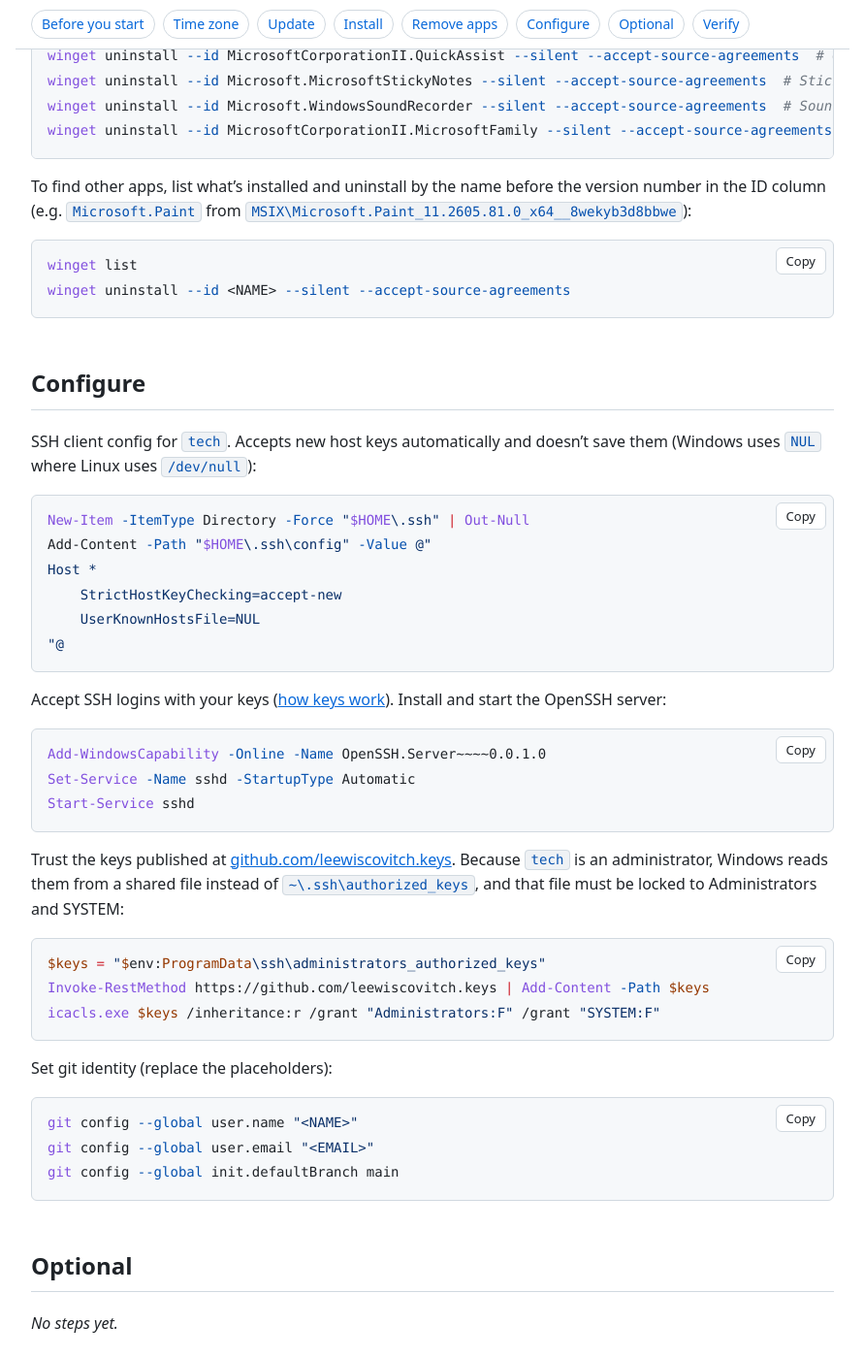
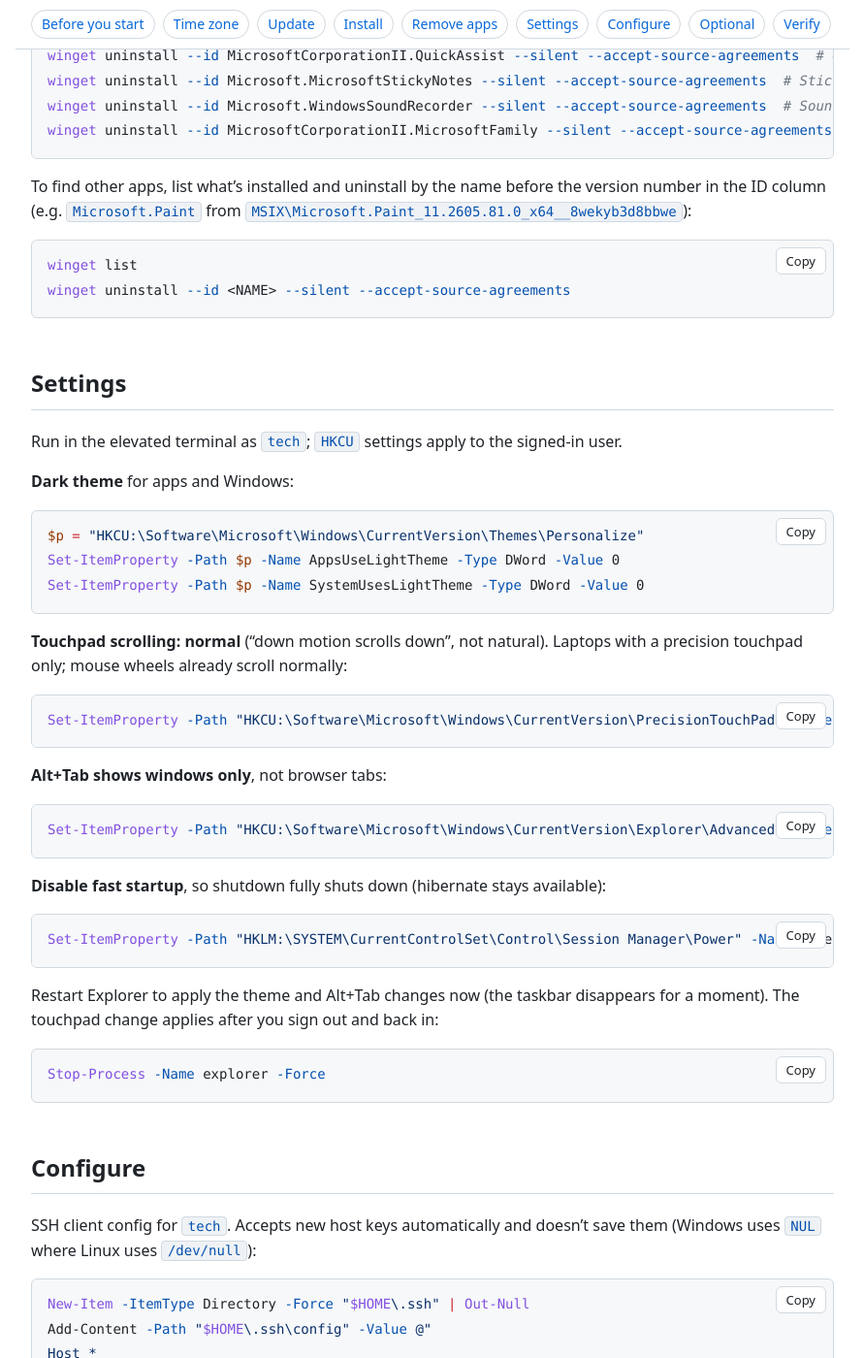
Before and after one commit to leewiscovitch/wiscovitch-install, a Jekyll site: the page built from windows.md, in a window 1280 px wide and 1400 px high, scrolled down 3125 px. Shown: the whole window at 97% size, without its empty margins (194-1085 px from the left). Built offline with Jekyll 4.4.1, drawn with Linux system fonts in a browser that asks for light colours.

Commit message:
Windows: Settings section for theme, scrolling, Alt+Tab, fast startup
Dark theme, normal touchpad scrolling, Alt+Tab windows only, and fast
startup off, each as a registry value, plus an Explorer restart to
apply them.

Co-Authored-By: Claude Opus 5.5 <noreply@anthropic.com>

````diff
--- a/windows.md
+++ b/windows.md
@@ -97,6 +97,42 @@ Get-CimInstance -Namespace "Root\cimv2\mdm\dmmap" -ClassName "MDM_EnterpriseMode
 
 {% include remove.md %}
 
+## Settings
+
+Run in the elevated terminal as `{{ site.user }}`; `HKCU` settings apply to the signed-in user.
+
+**Dark theme** for apps and Windows:
+
+```powershell
+$p = "HKCU:\Software\Microsoft\Windows\CurrentVersion\Themes\Personalize"
+Set-ItemProperty -Path $p -Name AppsUseLightTheme -Type DWord -Value 0
+Set-ItemProperty -Path $p -Name SystemUsesLightTheme -Type DWord -Value 0
+```
+
+**Touchpad scrolling: normal** ("down motion scrolls down", not natural). Laptops with a precision touchpad only; mouse wheels already scroll normally:
+
+```powershell
+Set-ItemProperty -Path "HKCU:\Software\Microsoft\Windows\CurrentVersion\PrecisionTouchPad" -Name ScrollDirection -Type DWord -Value 0xFFFFFFFF
+```
+
+**Alt+Tab shows windows only**, not browser tabs:
+
+```powershell
+Set-ItemProperty -Path "HKCU:\Software\Microsoft\Windows\CurrentVersion\Explorer\Advanced" -Name MultiTaskingAltTabFilter -Type DWord -Value 3
+```
+
+**Disable fast startup**, so shutdown fully shuts down (hibernate stays available):
+
+```powershell
+Set-ItemProperty -Path "HKLM:\SYSTEM\CurrentControlSet\Control\Session Manager\Power" -Name HiberbootEnabled -Type DWord -Value 0
+```
+
+Restart Explorer to apply the theme and Alt+Tab changes now (the taskbar disappears for a moment). The touchpad change applies after you sign out and back in:
+
+```powershell
+Stop-Process -Name explorer -Force
+```
+
 ## Configure
 
 {% include ssh-config.md %}
````
Also changed, not shown: CLAUDE.md (+1 -1 lines).
